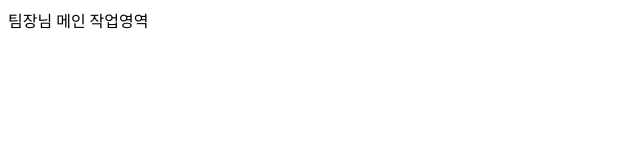
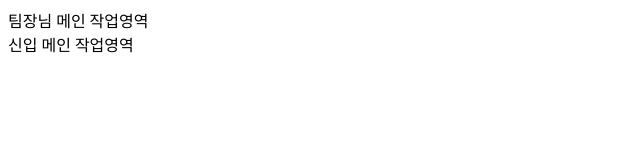
Before and after one commit to Siilla/company-project1028, a plain HTML site: page main.html in a window 1280 px wide. Shown: the whole page, without its empty margins (0-640 px from the left). Drawn offline with Linux system fonts and the light colour scheme.

Commit message:
Team Member(1)

```diff
--- a/main.html
+++ b/main.html
@@ -6,5 +6,8 @@
         <div>
             팀장님 메인 작업영역
         </div>
+        <div>
+            신입 메인 작업영역
+        </div>
     </body>
 </html>
```
Also changed, not shown: index.html (+3 -0 lines).
